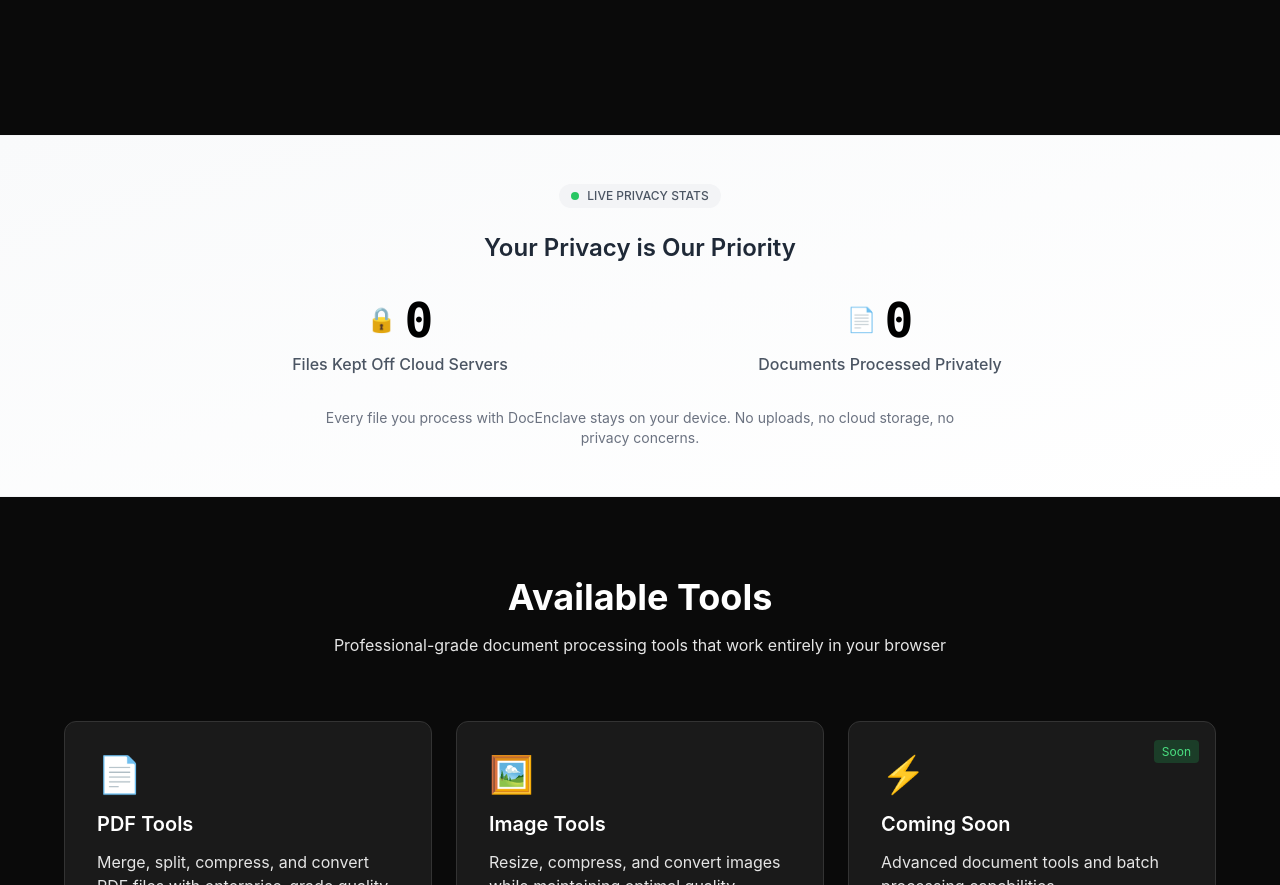
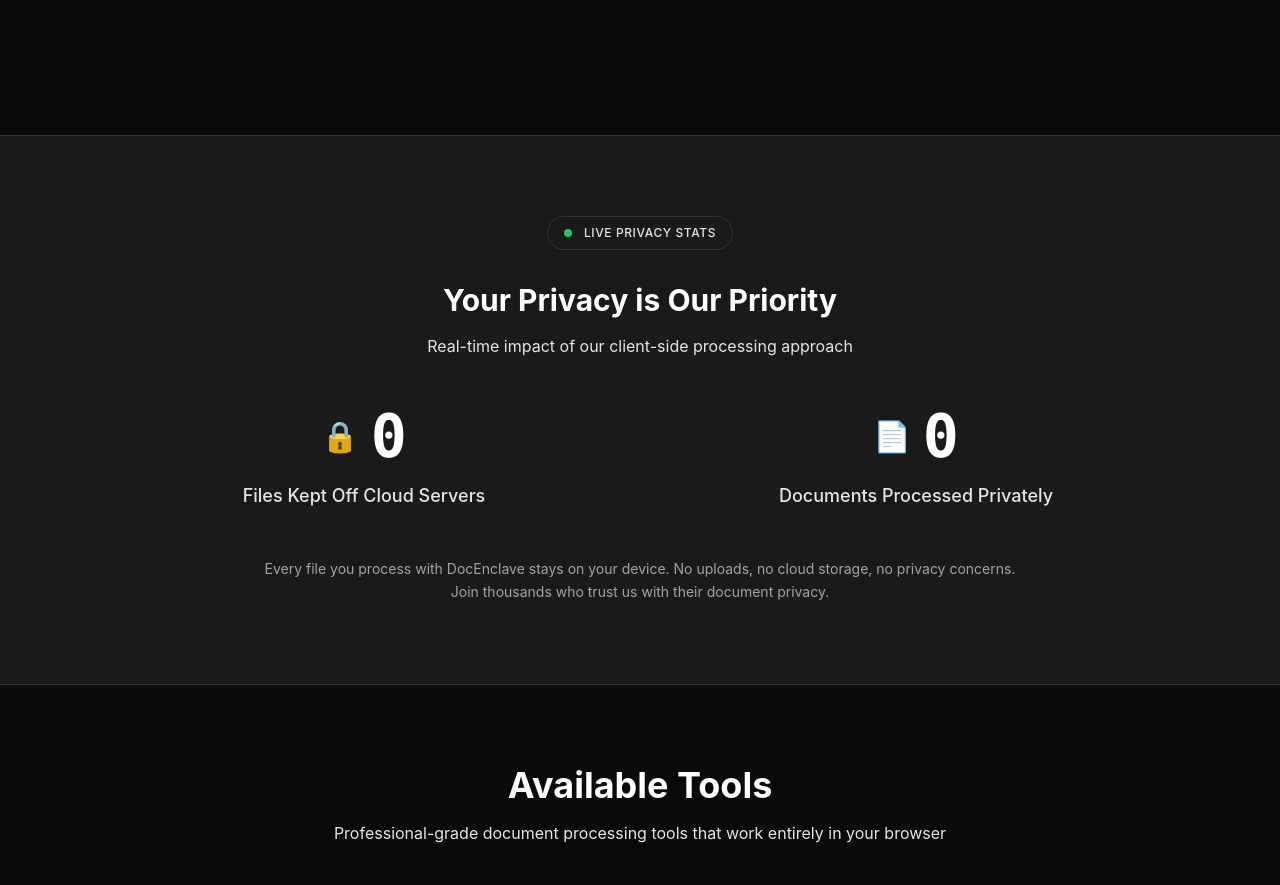
Before and after one commit to Swarnadeep17/docenclave, a React (Vite) app: page / in a window 1280 px wide. Shown: the part 560-1445 px from the top of the page. Built offline with nearby package versions, Linux system fonts and the light colour scheme; no server answers; the database is empty; the HTML template or start-up script is replaced by a standard one.

Commit message:
Update PrivacyCounter.jsx

```diff
--- a/src/components/home/PrivacyCounter.jsx
+++ b/src/components/home/PrivacyCounter.jsx
@@ -33,13 +33,13 @@ const PrivacyMetric = ({ value, label, icon, delay = 0 }) => {
 
   return (
     <div className={`text-center transition-all duration-1000 ${isVisible ? 'opacity-100 translate-y-0' : 'opacity-0 translate-y-4'}`}>
-      <div className="flex items-center justify-center mb-2">
-        <span className="text-2xl mr-2">{icon}</span>
-        <span className="text-3xl md:text-5xl font-bold text-black font-mono">
+      <div className="flex items-center justify-center mb-4">
+        <span className="text-3xl mr-3">{icon}</span>
+        <span className="text-4xl md:text-6xl font-bold text-dark-text-primary font-mono">
           {displayValue.toLocaleString()}
         </span>
       </div>
-      <div className="text-gray-600 text-sm md:text-base font-medium">
+      <div className="text-dark-text-secondary text-sm md:text-lg font-medium">
         {label}
       </div>
     </div>
@@ -47,10 +47,10 @@ const PrivacyMetric = ({ value, label, icon, delay = 0 }) => {
 }
 
 const LiveIndicator = () => (
-  <div className="flex items-center justify-center mb-6">
-    <div className="flex items-center bg-gray-100 px-3 py-1 rounded-full">
-      <div className="w-2 h-2 bg-green-500 rounded-full animate-pulse mr-2"></div>
-      <span className="text-xs text-gray-600 font-medium">LIVE PRIVACY STATS</span>
+  <div className="flex items-center justify-center mb-8">
+    <div className="flex items-center bg-dark-secondary px-4 py-2 rounded-full border border-dark-border">
+      <div className="w-2 h-2 bg-green-500 rounded-full animate-pulse mr-3"></div>
+      <span className="text-xs text-dark-text-secondary font-medium tracking-wider">LIVE PRIVACY STATS</span>
     </div>
   </div>
 )
@@ -75,32 +75,39 @@ const PrivacyCounter = () => {
 
   if (loading) {
     return (
-      <div className="text-center py-8">
-        <div className="animate-pulse">
-          <div className="h-12 bg-gray-200 rounded w-48 mx-auto mb-4"></div>
-          <div className="h-4 bg-gray-200 rounded w-32 mx-auto"></div>
+      <section className="bg-dark-secondary border-y border-dark-border py-20">
+        <div className="container mx-auto px-4">
+          <div className="text-center">
+            <div className="animate-pulse">
+              <div className="h-16 bg-dark-tertiary rounded w-64 mx-auto mb-6"></div>
+              <div className="h-6 bg-dark-tertiary rounded w-48 mx-auto"></div>
+            </div>
+          </div>
         </div>
-      </div>
+      </section>
     )
   }
 
   // Calculate privacy impact metrics
   const documentsProcessed = stats.downloads
-  const filesProtected = stats.visitors * 2.3 // Avg 2.3 files per visitor session
+  const filesProtected = Math.floor(stats.visitors * 2.3) // Avg 2.3 files per visitor session
 
   return (
-    <div className="bg-gradient-to-br from-gray-50 to-white py-12 border-t border-b border-gray-100">
+    <section className="bg-dark-secondary border-y border-dark-border py-20">
       <div className="container mx-auto px-4">
         <LiveIndicator />
 
-        <div className="max-w-4xl mx-auto">
-          <h3 className="text-xl md:text-2xl font-semibold text-center text-gray-800 mb-8">
+        <div className="max-w-5xl mx-auto">
+          <h3 className="text-2xl md:text-3xl font-bold text-center text-dark-text-primary mb-4">
             Your Privacy is Our Priority
           </h3>
+          <p className="text-center text-dark-text-secondary mb-12 max-w-2xl mx-auto">
+            Real-time impact of our client-side processing approach
+          </p>
 
-          <div className="grid grid-cols-1 md:grid-cols-2 gap-8 md:gap-16">
+          <div className="grid grid-cols-1 md:grid-cols-2 gap-12 md:gap-20">
             <PrivacyMetric
-              value={Math.floor(filesProtected)}
+              value={filesProtected}
               label="Files Kept Off Cloud Servers"
               icon="🔒"
               delay={300}
@@ -113,15 +120,15 @@ const PrivacyCounter = () => {
             />
           </div>
 
-          <div className="text-center mt-8">
-            <p className="text-sm text-gray-500 max-w-2xl mx-auto">
+          <div className="text-center mt-12">
+            <p className="text-sm text-dark-text-muted max-w-3xl mx-auto leading-relaxed">
               Every file you process with DocEnclave stays on your device.
-              No uploads, no cloud storage, no privacy concerns.
+              No uploads, no cloud storage, no privacy concerns. Join thousands who trust us with their document privacy.
             </p>
           </div>
         </div>
       </div>
-    </div>
+    </section>
   )
 }
 
```
